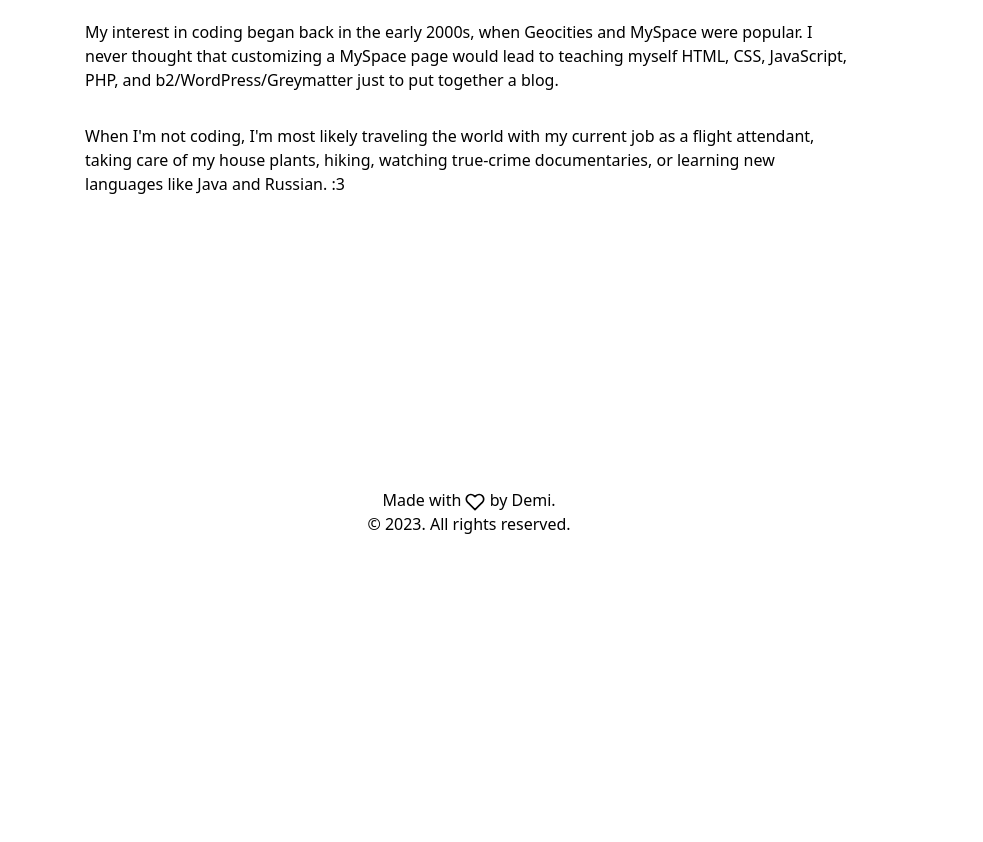
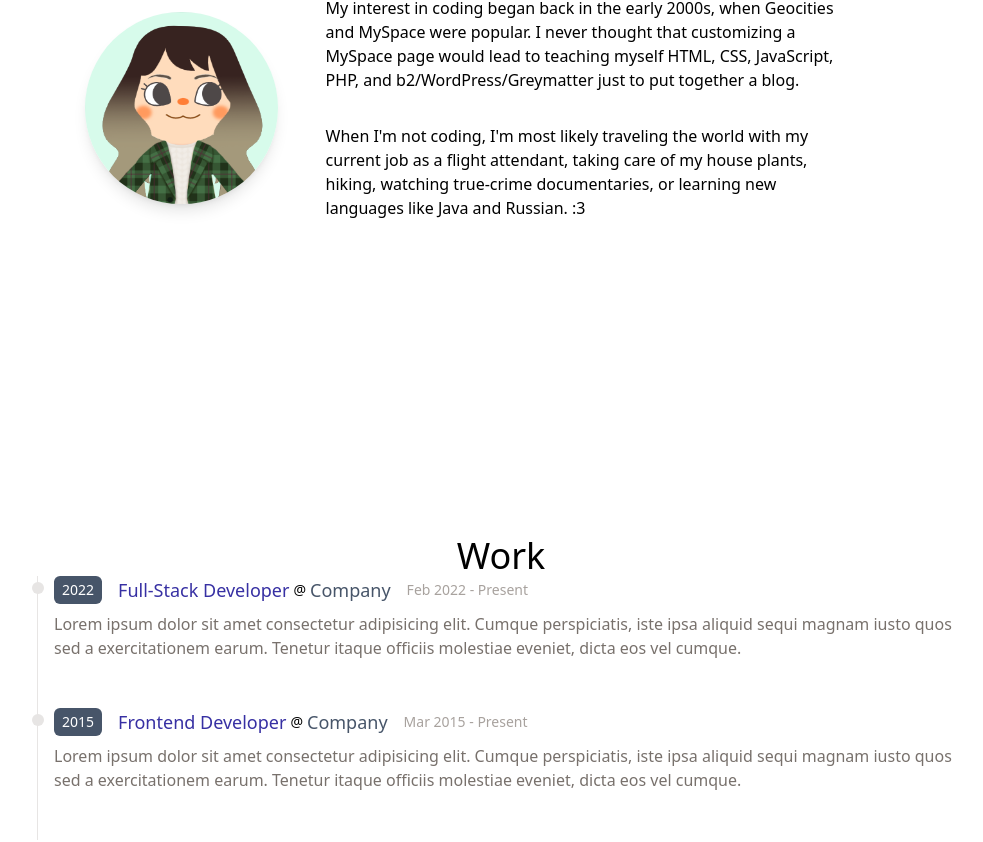
Before and after one commit to demivlkv/demivlkv.github.io, a React (Vite) app: page / in a window 1280 px wide. Shown: the part 1198-2040 px from the top of the page, without its empty margins (171-1154 px from the left). Before the commit the page ends 1750 px from the top, so only its background shows below. Built offline with nearby package versions, Linux system fonts and the light colour scheme.

Commit message:
update about section; add work component

```diff
--- a/src/App.jsx
+++ b/src/App.jsx
@@ -1,6 +1,7 @@
 import Header from './components/Header';
 import Home from './components/Home';
 import About from './components/About';
+import Work from './components/Work';
 import Footer from './components/Footer';
 
 function App() {
@@ -10,6 +11,7 @@
       <Header />
       <Home />
       <About />
+      <Work />
       <Footer />
     </>
   );
--- a/src/components/About.jsx
+++ b/src/components/About.jsx
@@ -1,12 +1,18 @@
 import React from 'react';
+import AboutPic from '../assets/avatar.png';
 
 const About = () => {
   return (
-    <div id="about" className="w-full md:h-screen">
-      <div className="mx-auto h-full max-w-screen-md flex flex-col justify-center items-center">
-        <h1 className="pb-8 font-medium text-4xl">About</h1>
-        <p className="pb-8">My interest in coding began back in the early 2000s, when Geocities and MySpace were popular. I never thought that customizing a MySpace page would lead to teaching myself HTML, CSS, JavaScript, PHP, and b2/WordPress/Greymatter just to put together a blog.</p>
-        <p>When I'm not coding, I'm most likely traveling the world with my current job as a flight attendant, taking care of my house plants, hiking, watching true-crime documentaries, or learning new languages like Java and Russian. :3</p>
+    <div id="about" className="w-full md:h-screen p-8 flex flex-col justify-center items-center">
+      <h1 className="pb-8 font-medium text-4xl">About</h1>
+      <div className="mx-auto w-full max-w-screen-md flex flex-col md:flex-row justify-center items-center">
+        <div className="flex justify-center w-full pb-8 pr-0 md:pr-12 md:pb-0">
+          <img src={AboutPic} className="shadow-lg rounded-full" alt="Hi, I'm Demi!" />
+        </div>
+        <div>
+          <p className="pb-8">My interest in coding began back in the early 2000s, when Geocities and MySpace were popular. I never thought that customizing a MySpace page would lead to teaching myself HTML, CSS, JavaScript, PHP, and b2/WordPress/Greymatter just to put together a blog.</p>
+          <p>When I'm not coding, I'm most likely traveling the world with my current job as a flight attendant, taking care of my house plants, hiking, watching true-crime documentaries, or learning new languages like Java and Russian. :3</p>
+        </div>
       </div>
     </div>
   );
--- a/src/components/Header.jsx
+++ b/src/components/Header.jsx
@@ -49,8 +49,8 @@
         </div>
           {/* NAVBAR AT 768PX & ABOVE */}
           <div className="md:flex hidden z-20">
-            <a href="#main" className="pr-3 hover:text-slate-400 cursor-pointer">About</a>
-            <a href="#work" className="px-3 hover:text-slate-400 cursor-pointer">Work</a>
+            <a href="#about" className="pr-3 hover:text-slate-400 cursor-pointer">About</a>
+            <a href="#work" className="px-3 hover:text-slate-400 cursor-pointer">Experience</a>
             <a href="#projects" className="px-3 hover:text-slate-400 cursor-pointer">Projects</a>
             <a href="#contact" className="px-3 hover:text-slate-400 cursor-pointer">Contact</a>
             <a href="#main" className="pl-3 hover:text-slate-400 cursor-pointer">Resume</a>
@@ -71,7 +71,7 @@
             </a>
             <a href="#work" className="w-1/2 m-2 p-4 flex justify-center items-center bg-gray-100 rounded-full shadow-lg shadow-gray-400 cursor-pointer transition-all ease-in duration-300">
               <Briefcase size={20} />
-              <span className="pl-4">Work</span>
+              <span className="pl-4">Experience</span>
             </a>
             <a href="#projects" className="w-1/2 m-2 p-4 flex justify-center items-center bg-gray-100 rounded-full shadow-lg shadow-gray-400 cursor-pointer transition-all ease-in duration-300">
               <Grid size={20} />
--- /dev/null
+++ b/src/components/Work.jsx
@@ -0,0 +1,39 @@
+import React from 'react';
+import WorkItem from './WorkItem';
+
+const data = [
+  {
+    year: 2022,
+    title: 'Full-Stack Developer',
+    company: 'Company',
+    duration: 'Feb 2022 - Present',
+    details: 'Lorem ipsum dolor sit amet consectetur adipisicing elit. Cumque perspiciatis, iste ipsa aliquid sequi magnam iusto quos sed a exercitationem earum. Tenetur itaque officiis molestiae eveniet, dicta eos vel cumque.'
+  },
+  {
+    year: 2015,
+    title: 'Frontend Developer',
+    company: 'Company',
+    duration: 'Mar 2015 - Present',
+    details: 'Lorem ipsum dolor sit amet consectetur adipisicing elit. Cumque perspiciatis, iste ipsa aliquid sequi magnam iusto quos sed a exercitationem earum. Tenetur itaque officiis molestiae eveniet, dicta eos vel cumque.'
+  }
+];
+
+const Work = () => {
+  return (
+    <div id="work" className="max-w-screen-lg m-auto md:pl-20 p-4 py-16">
+      <h1 className="text-4xl font-medium text-center">Work</h1>
+      {data.map((item, i) => (
+        <WorkItem
+          key={i}
+          year={item.year}
+          title={item.title}
+          company={item.company}
+          duration={item.duration}
+          details={item.details}
+        />
+      ))}
+    </div>
+  );
+};
+
+export default Work;
--- /dev/null
+++ b/src/components/WorkItem.jsx
@@ -0,0 +1,20 @@
+import React from 'react';
+
+const WorkItem = ({ year, title, company, duration, details }) => {
+  return (
+    <ol className="flex flex-col md:flex-row relative border-l border-stone-200">
+      <li className="mb-10 ml-4">
+        <div className="absolute mt-1.5 -left-1.5 w-3 h-3 bg-stone-200 rounded-full" />
+        <p className="flex flex-wrap flex-row justify-start items-center text-xs md:text-sm">
+          <span className="inline-block py-1 px-2 mr-4 font-medium text-white bg-slate-600 rounded-md">{year}</span>
+          <span className="mr-1 text-lg font-medium text-indigo-800">{title}</span>
+          @ <span className="ml-1 text-lg font-medium text-slate-600">{company}</span>
+          <span className="ml-4 my-1 text-sm font-normal text-stone-400">{duration}</span>
+        </p>
+        <p className="my-2 text-base font-normal text-stone-500">{details}</p>
+      </li>
+    </ol>
+  );
+};
+
+export default WorkItem;
```
Also changed, not shown: src/assets/avatar.png (added).
